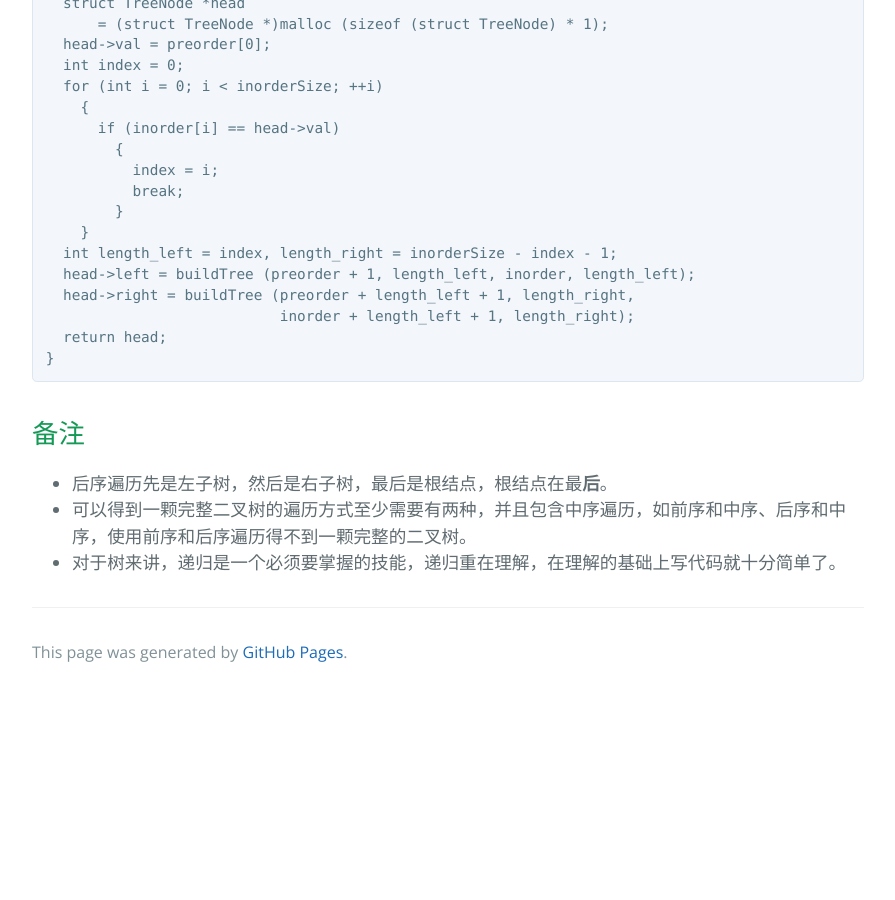
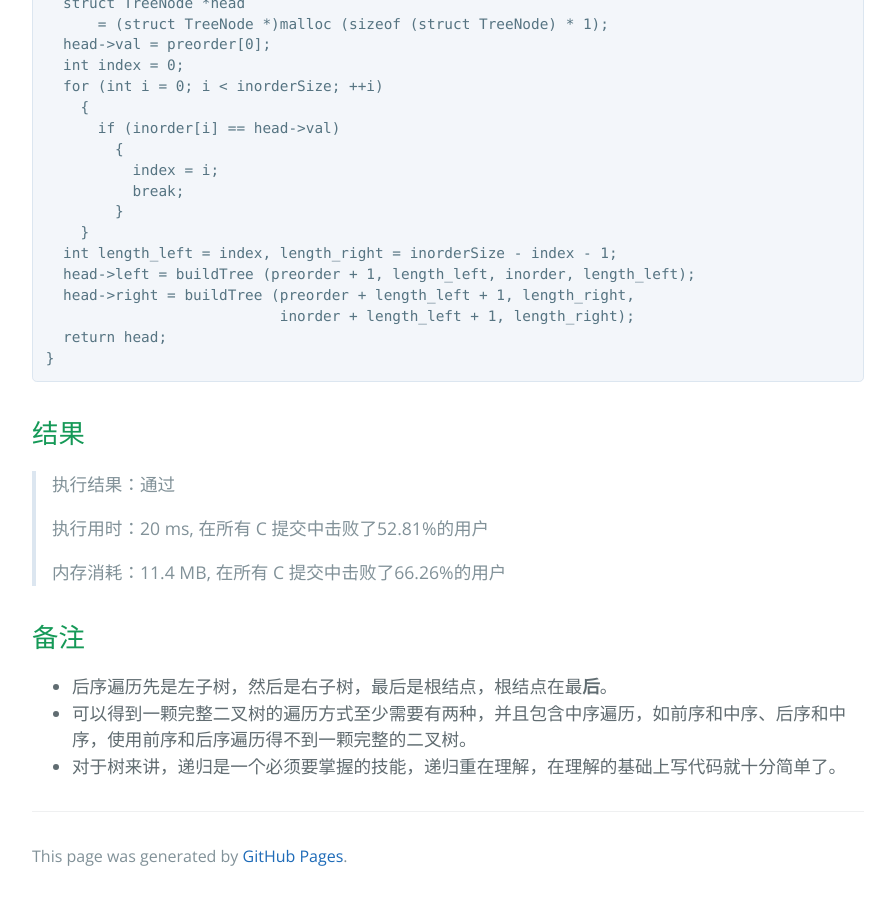
Before and after one commit to napoleonhoo/napoleonhoo.github.io, a Jekyll site: the page built from CodeInterview_LeetCode/Ex7.md, in a window 1280 px wide and 900 px high, scrolled down 1524 px. Shown: the whole window, without its empty margins (192-1087 px from the left). Built offline with Jekyll 4.4.1, drawn with Linux system fonts in a browser that asks for light colours; before the commit the page ends 2220 px from its top, so only the background shows below that.

Commit message:
Update Ex7.md

````diff
--- a/CodeInterview_LeetCode/Ex7.md
+++ b/CodeInterview_LeetCode/Ex7.md
@@ -67,7 +67,13 @@
 }
 ```
 
+## 结果
 
+> 执行结果：通过
+>
+> 执行用时：20 ms, 在所有 C 提交中击败了52.81%的用户
+>
+> 内存消耗：11.4 MB, 在所有 C 提交中击败了66.26%的用户
 
 ## 备注
 
````
